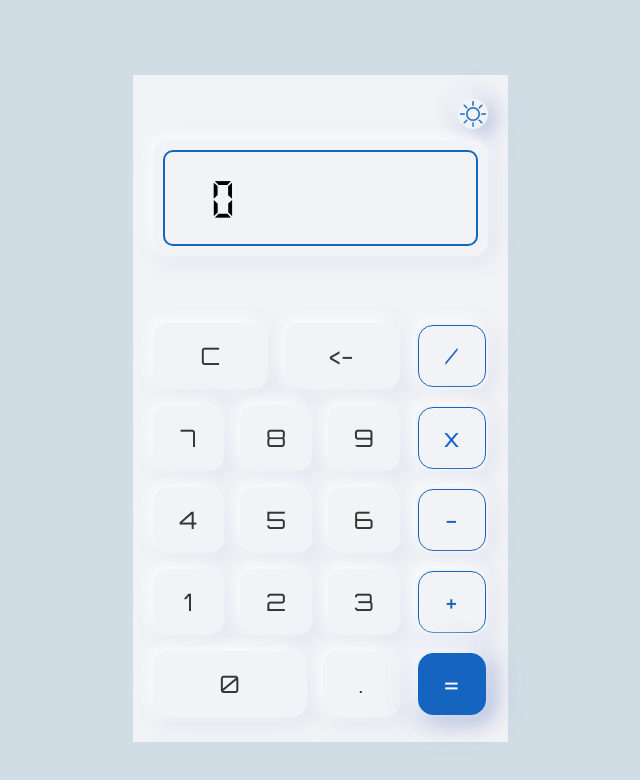
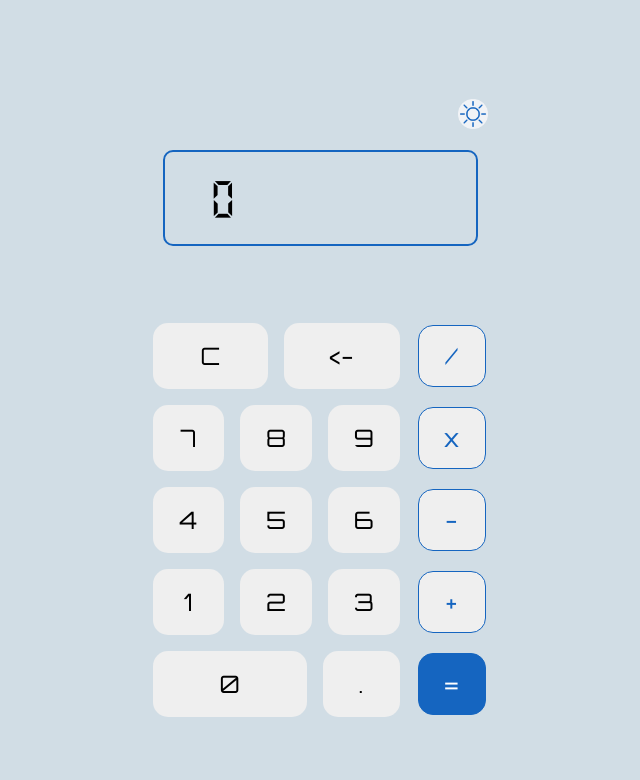
Before and after one commit to youssef-el-atmani/calculator, a plain HTML site: page index.html in a window 1280 px wide. Shown: the whole page, without its empty margins (320-960 px from the left). Drawn offline with Linux system fonts and the light colour scheme.

Commit message:
Make the calculator-theme neutral
remove all the colors and effects that would be
changed in different modes

I did that so that I could add each mode style using JS

```diff
--- a/styles.css
+++ b/styles.css
@@ -7,9 +7,6 @@ html {
     box-sizing: inherit;
 }
 :root {
-    --light_mode--gray: #F1F3F6;
-    --light_mode--black: #333632;
-    --light_mode--shadow: #3754AA;
     --just--blue: #1565C0;
 }
 /* style reset */
@@ -25,7 +22,6 @@ button {
 .calculator {
     width: 375px;
     height: 667px;
-    background-color: var(--light_mode--gray);
     padding: 24px 20px;
 }
 /* center the calculator horizontally and vertically */
@@ -42,15 +38,12 @@ body {
     width: 30px;
     display: block;
     margin-left: auto;
-    filter: drop-shadow(-5px -5px 10px #FFFFFF) drop-shadow(5px 5px 10px #3754aa66);
 }
 /* Display area */
 .display {
     height: 116px;
     padding: 10px;
     border-radius: 15px;
-    background-color: var(--light_mode--gray); /*should be removed later*/
-    filter: drop-shadow(-5px -5px 10px #FFFFFF) drop-shadow(5px 5px 10px #3754a91a);
     margin: 11px auto 67px;
 
     display: flex;
@@ -90,9 +83,6 @@ body {
 .special button,
 .operands-row button {
     flex: 1;
-    filter: drop-shadow(-5px -5px 10px #FFFFFF) drop-shadow(5px 5px 10px #3754a91a);
-    color: var(--light_mode--black);
-    background-color: var(--light_mode--gray);
     border-radius: 15px;
     border: 0;
     font-size: 24px;
@@ -113,16 +103,13 @@ body {
 .equal-wrapper,
 .operator-wrapper {
     flex: 1;
-    background-color: var(--light_mode--gray);
     border-radius: 15px;
     display: flex;
     padding: 2px;
-    filter: drop-shadow(-5px -5px 10px #FFFFFF) drop-shadow(5px 5px 10px #3754a91a);
 }
 .equal,
 .operator {
     flex: 1;
-    background-color: var(--light_mode--gray);
     border-radius: 15px;
     border: 1px solid var(--just--blue);
     color: var(--just--blue);
@@ -132,5 +119,4 @@ body {
 .equal {
     background-color: var(--just--blue);
     color: #FFFFFF;
-    filter: drop-shadow(-5px -5px 10px #FFFFFF) drop-shadow(5px 5px 10px rgba(55, 84, 169, 40%));
 }
```
